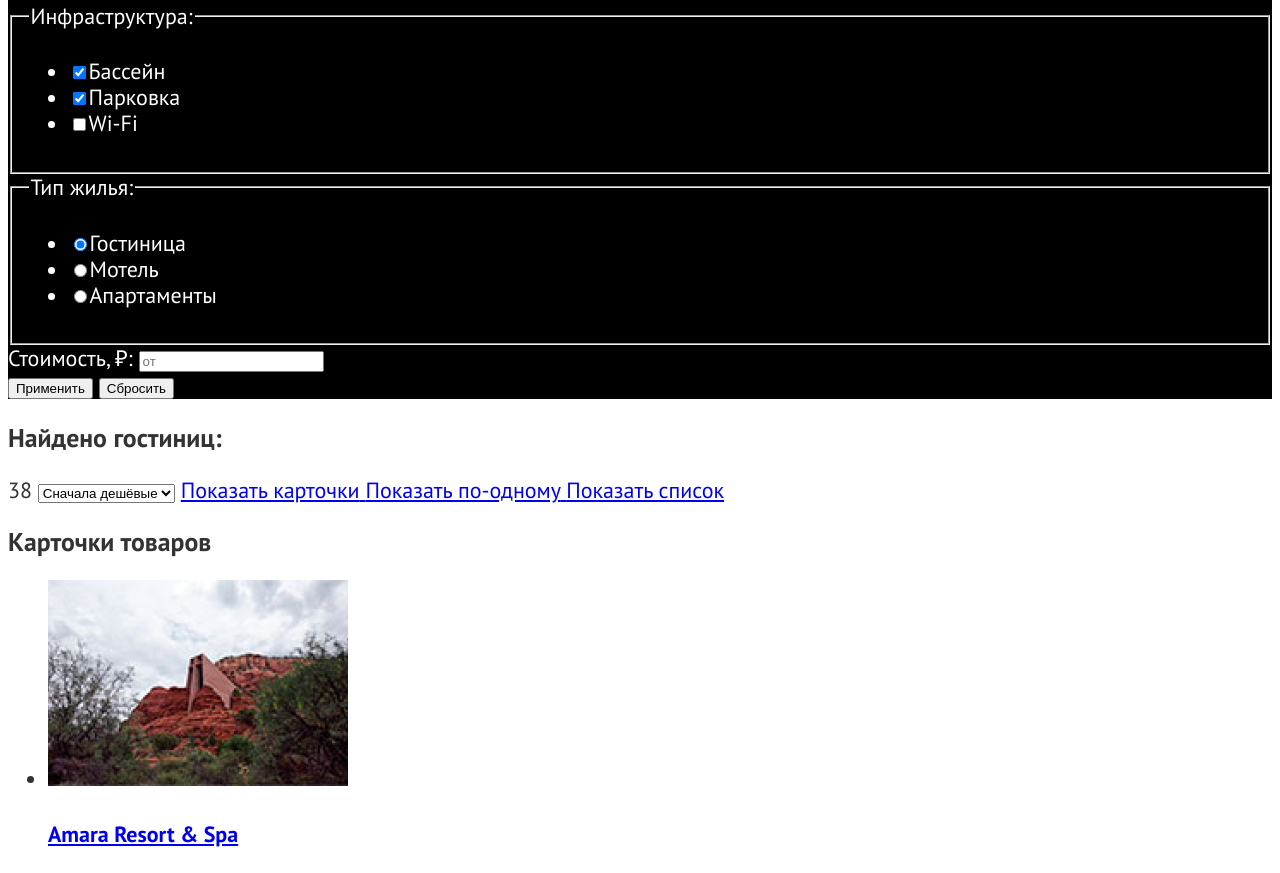
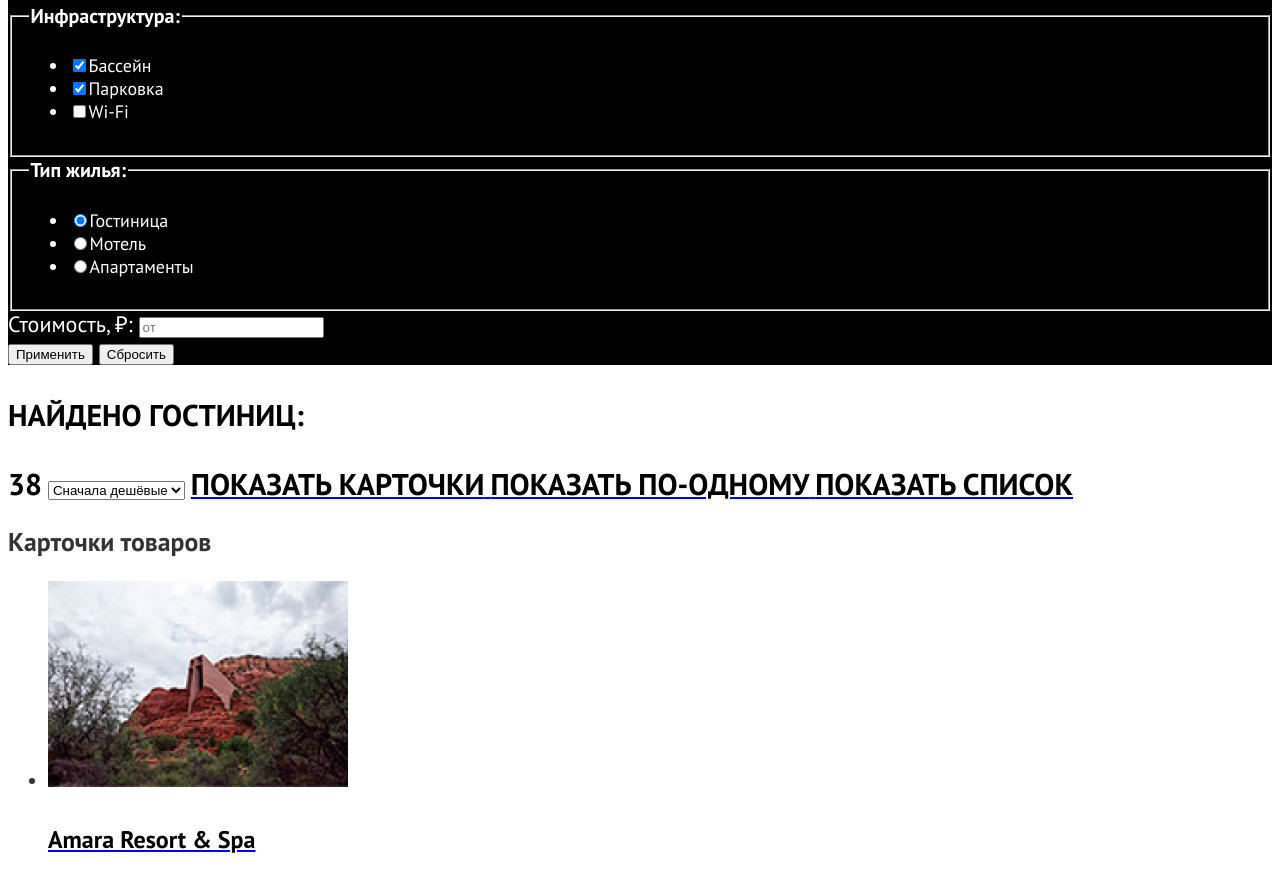
Before and after one commit to htmlacademy-htmlcss/1763659-sedona-33, a plain HTML site: page catalog.html in a window 1280 px wide. Shown: the part 556-1429 px from the top of the page. Drawn offline with Linux system fonts and the light colour scheme; files whose address does not match are found by name.

Commit message:
adds fonts to css

```diff
--- a/catalog.html
+++ b/catalog.html
@@ -165,7 +165,7 @@
                 <!-- рейтинг? -->
             </li>
           </ul>
-          <button class="button pagination-show-more" type="button">Загрузить ещё</button>
+          <button class="pagination-show-more" type="button">Загрузить ещё</button>
         </div>
         <div class="pagination">
           <ul class="pagination-list">
--- a/styles/styles.css
+++ b/styles/styles.css
@@ -165,3 +165,60 @@ body {
     font-size: 16px;
     line-height: 21px;
   }
+
+.catalog-filter-title {
+    font-weight: bold;
+    font-size: 20px;
+    line-height: 26px;
+}
+
+.catalog-filter-list {
+    font-size: 18px;
+    line-height: 23px;
+}
+
+.products-select-control h3 {
+    font-weight: bold;
+    font-size: 30px;
+    line-height: 39px;
+    text-transform: uppercase;
+    color: #000000;
+}
+
+.products-select-control span {
+    font-weight: bold;
+    font-size: 30px;
+    line-height: 39px;
+    text-transform: uppercase;
+    color: #000000;
+}
+
+.product-item {
+    font-size: 18px;
+    line-height: 23px;
+    color: #333333;
+}
+
+.product-item-title {
+    font-weight: bold;
+    font-size: 24px;
+    line-height: 31px;
+    color: #000000;
+}
+
+.pagination-show-more {
+    color: #FFFFFF;
+    font-weight: bold;
+    font-size: 20px;
+    line-height: 26px;
+    text-align: center;
+    text-transform: uppercase;
+    background: #83B3D3;
+    border-radius: 4px
+}
+
+.select-control {
+    font-size: 18px;
+    line-height: 23px;
+    color: #333333;
+}
```
